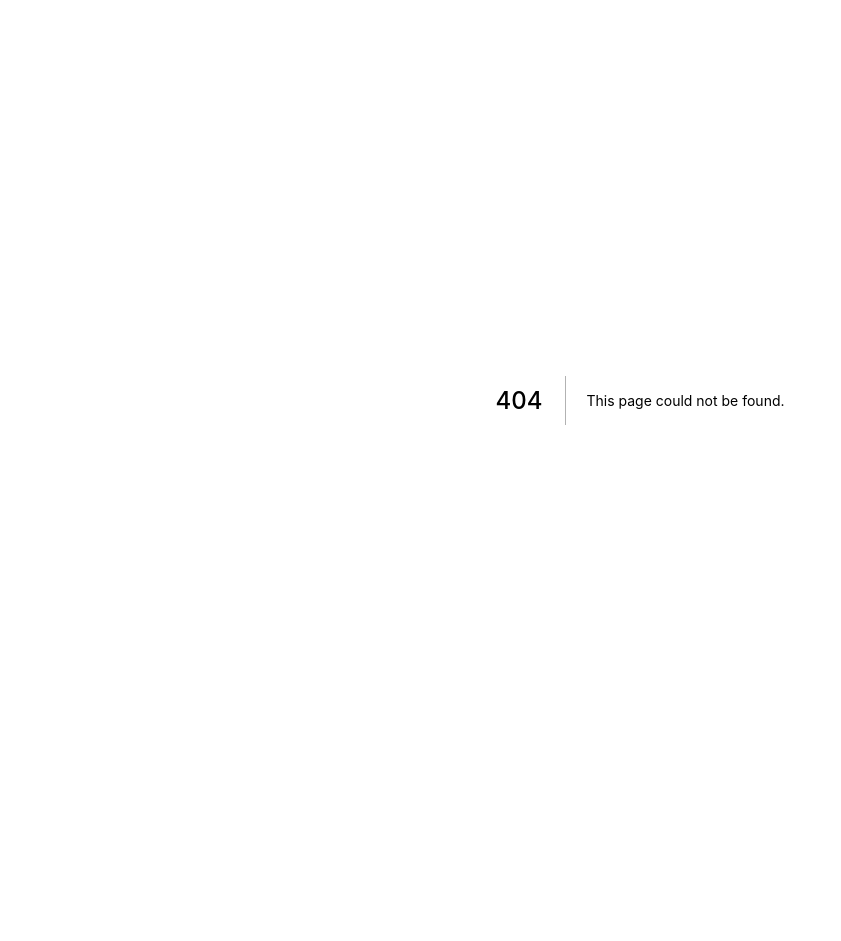
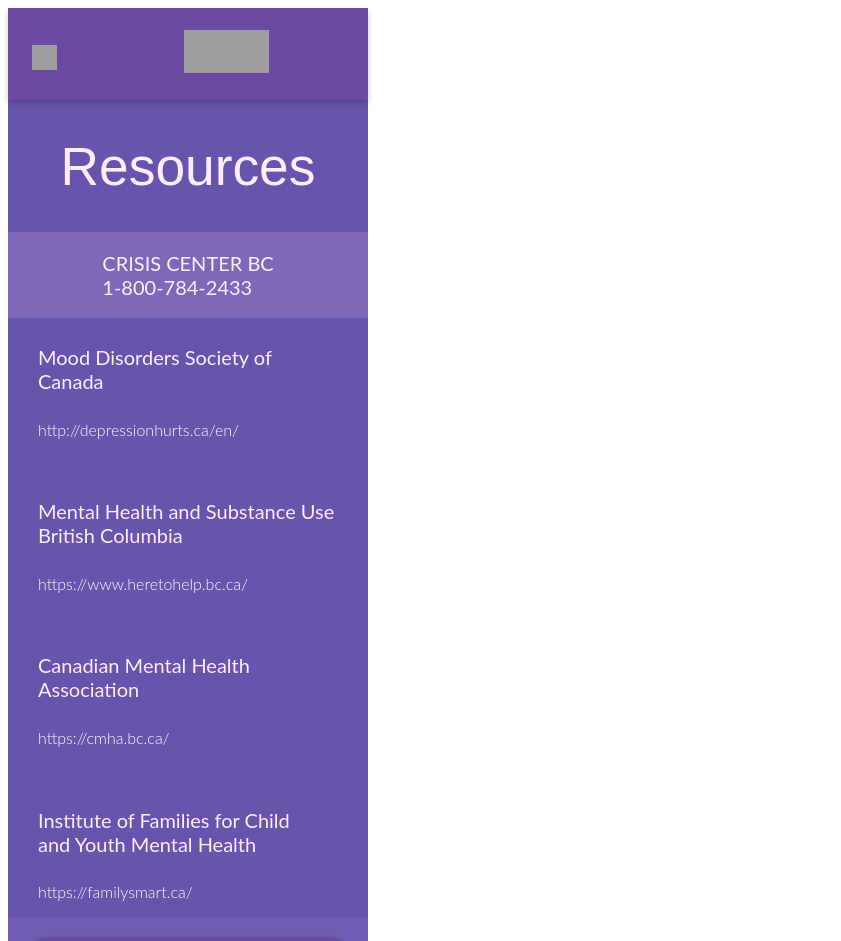
Before and after one commit to luanateixeira148/HereToHelp, a Next.js app: page /Resources in a window 1280 px wide. Before the commit this address had no page. Shown: the top 941 px of the page, without its empty margins (0-841 px from the left). Before the commit the page ends 800 px from the top, so only its background shows below. Built offline with nearby package versions, Linux system fonts and the light colour scheme; grey boxes are pictures that could not be loaded.

Commit message:
Add files via upload
added pages

```diff
--- /dev/null
+++ b/pages/Resources/index.js
@@ -0,0 +1,36 @@
+import React from 'react';
+import './resources.css';
+import Header from '../../comps/Header';
+import CustomButton from '../../comps/custombuttons';
+
+const ResourcePage = ({}) =>
+<div id='resources_container'>
+    <Header />
+    <div id='resources_box'>
+        <h1>Resources</h1>
+        <div id='crisiscenter_box'>
+            <h3>CRISIS CENTER BC <br/> 1-800-784-2433</h3>
+        </div>
+        <div id='resources_info_box'>
+            <h4>Mood Disorders Society of Canada</h4>
+            <p>http://depressionhurts.ca/en/</p>
+            <br/>
+            <h4>Mental Health and Substance Use <br/>
+                British Columbia</h4>
+            <p>https://www.heretohelp.bc.ca/</p>
+            <br/>
+            <h4>Canadian Mental Health <br/>
+                Association</h4>
+            <p>https://cmha.bc.ca/</p>
+            <br/>
+            <h4>Institute of Families for Child <br/>
+                and Youth Mental Health</h4>
+            <p>https://familysmart.ca/</p>
+        </div>
+    </div>
+    <div className='resorcesButton'>
+        <CustomButton text='Home' />
+    </div>
+</div>
+
+export default ResourcePage;
--- /dev/null
+++ b/pages/Resources/resources.css
@@ -0,0 +1,76 @@
+#resources_container {
+    background-color: #6654AD;
+    width: 360px;
+    height: auto;
+}
+
+h1 {
+    font-family: 'Gotu', sans-serif;
+    font-style: normal;
+    font-weight: 400;
+    font-size: 40pt;
+    color: #FFEDFF;
+    text-align: center;
+    padding: 0;
+}
+
+h2 {
+    font-family: 'Gotu', sans-serif;
+    font-style: normal;
+    font-weight: 400;
+    font-size: 26pt;
+    color: #FFEDFF;
+    text-align: center;
+}
+
+h3 {
+    font-family: 'Lato', sans-serif;
+    font-style: normal;
+    font-weight: 400;
+    font-size: 20px;
+    color: #FFEDFF;
+    text-align: left;
+}
+
+h4 {
+    font-family: 'Lato', sans-serif;
+    font-style: normal;
+    font-weight: 400;
+    font-size: 20px;
+    color: #FFEDFF;
+}
+
+p {
+    font-family: 'Lato', sans-serif;
+    font-style: normal;
+    font-weight: 300;
+    font-size: 18;
+    color: white;
+}
+
+#resouces_box {
+    position: relative;
+}
+
+#crisiscenter_box {
+    background-color: rgba(215, 191, 226, 0.2);
+    height: 86px;
+    width: 360px;
+    display: flex;
+    align-items: center;
+    justify-content: center;
+}
+
+#resources_info_box {
+    padding-right: 30px;
+    padding-left: 30px;
+}
+
+.resorcesButton {
+    width: 360px;
+    height: 102px;
+    display: flex;
+    align-items: center;
+    justify-content: center;
+    background-color: #705BB4;
+}
```
Also changed, not shown: pages/ResultPage/index.js (added, +21 -0 lines), pages/ResultPage/resultpage.css (added, +8 -0 lines).
